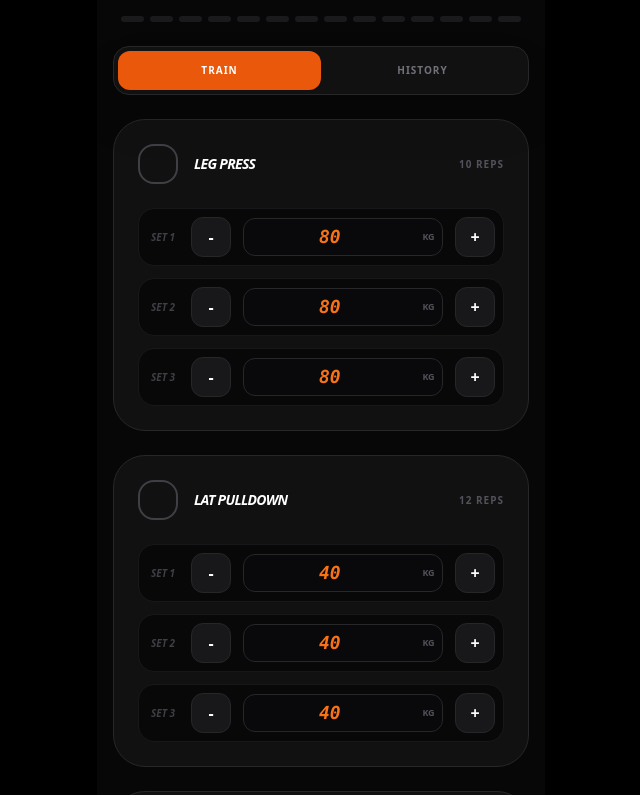
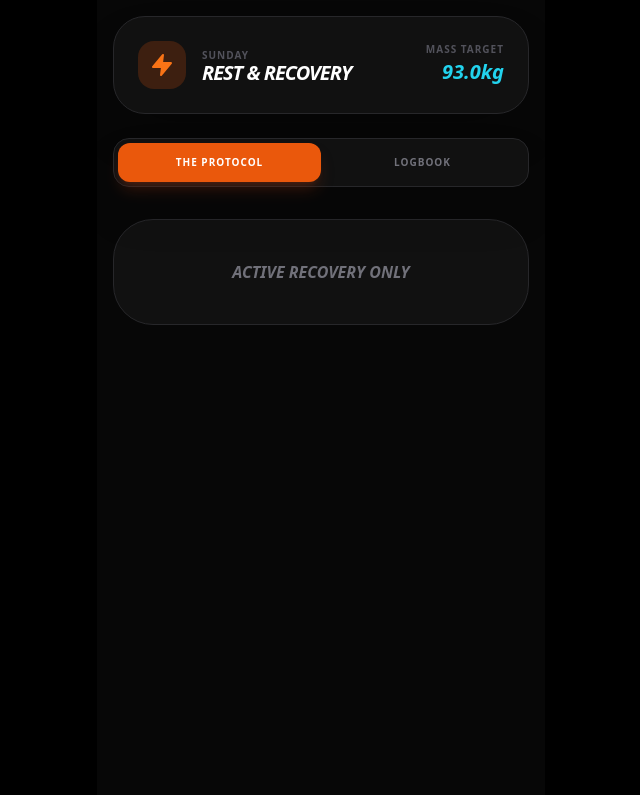
Before and after one commit to srafiq2406teachered-byte/Titan-Tracker, a React (Vite) app: page / in a window 1280 px wide. Shown: the top 795 px of the page, without its empty margins (319-959 px from the left). Built offline with nearby package versions, Linux system fonts and the light colour scheme.

Commit message:
Update App.jsx

```diff
--- a/src/App.jsx
+++ b/src/App.jsx
@@ -1,183 +1,194 @@
-import React, { useState, useEffect, useRef } from 'react';
-import { Plus, Minus, CheckCircle, Clock, TrendingUp, Trophy, BarChart3, Target, Dumbbell, Flame, Scale, Zap, Activity, Heart, Edit3 } from 'lucide-react';
+import React, { useState, useEffect } from 'react';
+import { CheckCircle, Clock, Trophy, BarChart3, Scale, Zap, Flame, Calendar, PieChart, TrendingUp, AlertCircle } from 'lucide-react';
 
 const TitanTracker = () => {
   const [view, setView] = useState('workout');
   const [bodyWeight, setBodyWeight] = useState(() => JSON.parse(localStorage.getItem('titan-bw') || '93.0'));
-  const [minWeight, setMinWeight] = useState(() => JSON.parse(localStorage.getItem('titan-min-bw') || '93.0'));
   const [history, setHistory] = useState(() => JSON.parse(localStorage.getItem('titan-h') || '[]'));
   const [completed, setCompleted] = useState({});
   const [timeLeft, setTimeLeft] = useState(0);
   const [showSummary, setShowSummary] = useState(false);
-  const [heartRate, setHeartRate] = useState(135);
 
-  const workout = [
-    { id: "A1", name: "Leg Press", sets: 3, reps: 10 },
-    { id: "A2", name: "Lat Pulldown", sets: 3, reps: 12 },
-    { id: "B1", name: "Chest Press", sets: 3, reps: 10 },
-    { id: "B2", name: "Seated Leg Curl", sets: 3, reps: 15 },
-    { id: "C1", name: "Cable Row", sets: 3, reps: 12 },
-    { id: "C2", name: "DB Shoulder Press", sets: 3, reps: 12 }
-  ];
-
-  // Initialize Session: Pre-fill with Ghost Weights or Defaults
-  const [session, setSession] = useState(() => {
-    const saved = localStorage.getItem('titan-w-sets');
-    if (saved) return JSON.parse(saved);
-
-    // Default fallback if no history
-    const defaults = { A1: 80, A2: 40, B1: 45, B2: 35, C1: 35, C2: 10 };
-    const initial = {};
-
-    workout.forEach(ex => {
-      const prevSession = JSON.parse(localStorage.getItem('titan-h') || '[]')[0];
-      const prevWeights = prevSession?.sessionData?.[ex.id];
-      // Pre-fill each set with previous data or default
-      initial[ex.id] = prevWeights || Array(ex.sets).fill(defaults[ex.id]);
-    });
-    return initial;
+  // --- 1. PORTFOLIO ANALYTICS LOGIC ---
+  const getVolumeDistribution = () => {
+    const totals = { Push: 0, Pull: 0, Legs: 0 };
+    history.forEach(entry => {
+      const type = entry.split?.split(' ')[0]; // Matches "Push", "Pull", or "Titan" (Legs)
+      const key = type === 'Titan' ? 'Legs' : type;
+      if (totals[key] !== undefined) totals[key] += entry.volume || 0;
     });
 
-  useEffect(() => { localStorage.setItem('titan-w-sets', JSON.stringify(session)); }, [session]);
+    const grandTotal = Object.values(totals).reduce((a, b) => a + b, 0);
+    return Object.entries(totals).map(([name, val]) => ({
+      name,
+      value: val,
+      percentage: grandTotal ? Math.round((val / grandTotal) * 100) : 0
+    }));
+  };
+
+  const portfolio = getVolumeDistribution();
+
+  // --- 2. DYNAMIC WORKOUT SPLIT ---
+  const getWorkoutForDay = () => {
+    const day = new Date().getDay();
+    const splits = {
+      1: { name: "Push Alpha", type: "Push", exercises: [{ id: "P1", name: "Chest Press", sets: 3, reps: 10 }, { id: "P2", name: "DB Shoulder Press", sets: 3, reps: 12 }] },
+      2: { name: "Pull Alpha", type: "Pull", exercises: [{ id: "L1", name: "Lat Pulldown", sets: 3, reps: 12 }, { id: "L2", name: "Cable Row", sets: 3, reps: 12 }] },
+      3: { name: "Titan Legs", type: "Legs", exercises: [{ id: "A1", name: "Leg Press", sets: 4, reps: 10 }, { id: "B2", name: "Seated Leg Curl", sets: 3, reps: 15 }] },
+      4: { name: "Push Beta", type: "Push", exercises: [{ id: "P1", name: "Chest Press", sets: 4, reps: 8 }, { id: "P5", name: "Dips", sets: 3, reps: 10 }] },
+      5: { name: "Pull Beta", type: "Pull", exercises: [{ id: "L4", name: "Pull Ups", sets: 3, reps: 8 }, { id: "L6", name: "Hammer Curls", sets: 3, reps: 12 }] },
+      6: { name: "Titan Legs", type: "Legs", exercises: [{ id: "A1", name: "Leg Press", sets: 3, reps: 12 }, { id: "G2", name: "Leg Extensions", sets: 3, reps: 15 }] },
+      0: { name: "Rest & Recovery", type: "Rest", exercises: [] }
+    };
+    return splits[day] || splits[0];
+  };
+
+  const currentWorkout = getWorkoutForDay();
+  const [session, setSession] = useState(() => JSON.parse(localStorage.getItem('titan-w-sets-v4')) || {});
 
   const updateSetWeight = (exId, setIdx, val) => {
-    const newWeights = [...session[exId]];
-    newWeights[setIdx] = Math.max(0, Math.round((parseFloat(val) || 0) * 10) / 10);
+    const newWeights = [...(session[exId] || [])];
+    newWeights[setIdx] = Math.max(0, parseFloat(val) || 0);
     setSession({ ...session, [exId]: newWeights });
   };
 
-  const adjustSetWeight = (exId, setIdx, delta) => {
-    const newWeights = [...session[exId]];
-    newWeights[setIdx] = Math.max(0, (newWeights[setIdx] || 0) + delta);
-    setSession({ ...session, [exId]: newWeights });
-  };
+  const calcVol = () => currentWorkout.exercises.reduce((acc, ex) =>
+    completed[ex.id] ? acc + (session[ex.id]?.reduce((sum, w) => sum + (w * ex.reps), 0) || 0) : acc, 0
+  );
 
-  const calcVol = () => workout.reduce((acc, ex) => {
-    if (!completed[ex.id]) return acc;
-    const exVolume = session[ex.id].reduce((sum, w) => sum + (w * ex.reps), 0);
-    return acc + exVolume;
-  }, 0);
-
-  const save = () => {
+  const saveWorkout = () => {
     const v = calcVol(); if (v === 0) return;
-    const entry = {
-      date: new Date().toLocaleDateString('en-GB', {day:'2-digit', month:'short'}),
-      volume: v,
-      calories: Math.round((bodyWeight * 4.2) + (v/1000 * 28)),
-      bw: bodyWeight,
-      hr: heartRate,
-      sessionData: session,
-      ts: new Date().toISOString(),
-      id: Date.now()
-    };
+    const entry = { type: 'lift', split: currentWorkout.name, volume: v, calories: Math.round((bodyWeight * 4.2) + (v/1000 * 28)), bw: bodyWeight, ts: new Date().toISOString(), id: Date.now() };
     setHistory([entry, ...history].slice(0, 30));
     localStorage.setItem('titan-h', JSON.stringify([entry, ...history]));
     setShowSummary(true);
   };
 
-  useEffect(() => { if (timeLeft > 0) { const t = setTimeout(() => setTimeLeft(timeLeft - 1), 1000); return () => clearTimeout(t); } }, [timeLeft]);
+  // Haptics & Timer Logic
+  useEffect(() => {
+    if (timeLeft === 1 && "vibrate" in navigator) navigator.vibrate([200, 100, 200]);
+    if (timeLeft > 0) { const t = setTimeout(() => setTimeLeft(timeLeft - 1), 1000); return () => clearTimeout(t); }
+  }, [timeLeft]);
 
   return (
-    <div className="max-w-md mx-auto min-h-screen bg-[#070707] text-white p-4 font-sans pb-32">
-      {/* Activity Bar */}
-      <div className="flex justify-center gap-1.5 mb-6 px-2 opacity-60">
-        {[...Array(14)].map((_, i) => {
-          const d = new Date(); d.setDate(d.getDate() - (13 - i));
-          const active = history.some(h => new Date(h.ts).toDateString() === d.toDateString());
-          return <div key={i} className={`h-1.5 flex-1 rounded-full ${active ? 'bg-orange-500 shadow-[0_0_8px_orange]' : 'bg-zinc-800'}`}></div>
-        })}
+    <div className="max-w-md mx-auto min-h-screen bg-[#070707] text-white p-4 font-sans pb-32 selection:bg-orange-500">
+
+      {/* 3. THE MUSCLE PORTFOLIO HEADER (HISTORY VIEW ONLY) */}
+      {view === 'history' && (
+        <div className="bg-[#111] p-6 rounded-[32px] mb-6 border border-zinc-800 shadow-2xl animate-in fade-in zoom-in duration-500">
+          <div className="flex items-center gap-2 mb-6 text-[10px] font-black uppercase text-zinc-500 tracking-[0.2em]">
+            <PieChart size={14} className="text-orange-500" /> Muscle Asset Allocation
+          </div>
+          <div className="flex items-end justify-around gap-2 h-24 mb-4">
+            {portfolio.map((group) => (
+              <div key={group.name} className="flex flex-col items-center flex-1 gap-2">
+                <div
+                  className={`w-full rounded-t-xl transition-all duration-1000 ${group.name === 'Push' ? 'bg-orange-500 shadow-[0_0_15px_rgba(234,88,12,0.3)]' : group.name === 'Pull' ? 'bg-cyan-500' : 'bg-zinc-700'}`}
+                  style={{ height: `${Math.max(group.percentage, 10)}%` }}
+                ></div>
+                <span className="text-[9px] font-black uppercase text-zinc-600 tracking-tighter">{group.name}</span>
+                <span className="text-[10px] font-mono font-bold text-white">{group.percentage}%</span>
+              </div>
+            ))}
+          </div>
+          {portfolio.some(p => p.percentage > 60) && (
+            <div className="flex items-center gap-2 mt-4 p-3 bg-orange-950/20 rounded-xl border border-orange-900/30 text-[9px] text-orange-400 font-bold uppercase italic">
+              <AlertCircle size={12} /> Portfolio Overweight: Adjust Split Balance
+            </div>
+          )}
+        </div>
+      )}
+
+      {/* Main Stats Header */}
+      <div className="bg-[#111] p-6 rounded-[32px] mb-6 border border-zinc-800 flex justify-between items-center shadow-2xl">
+        <div className="flex items-center gap-4">
+          <div className="h-12 w-12 rounded-2xl bg-orange-600/20 flex items-center justify-center text-orange-500"><Zap size={24} fill="currentColor"/></div>
+          <div>
+            <p className="text-[10px] font-black uppercase text-zinc-600 tracking-widest">{new Date().toLocaleDateString('en-GB', { weekday: 'long' })}</p>
+            <h2 className="text-xl font-black italic uppercase tracking-tighter leading-none">{currentWorkout.name}</h2>
+          </div>
+        </div>
+        <div className="text-right">
+          <p className="text-[10px] font-black uppercase text-zinc-600 tracking-widest leading-none mb-1">Mass Target</p>
+          <p className="text-xl font-black italic text-cyan-400">93.0kg</p>
+        </div>
       </div>
 
-      <nav className="flex bg-[#111] rounded-2xl p-1 mb-6 border border-zinc-800 sticky top-4 z-30 shadow-2xl">
-        <button onClick={()=>setView('workout')} className={`flex-1 py-3 rounded-xl text-[10px] font-black uppercase tracking-widest transition-all ${view==='workout'?'bg-orange-600 text-white':'text-zinc-500'}`}>Train</button>
-        <button onClick={()=>setView('history')} className={`flex-1 py-3 rounded-xl text-[10px] font-black uppercase tracking-widest transition-all ${view==='history'?'bg-cyan-600 text-white':'text-zinc-500'}`}>History</button>
+      <nav className="flex bg-[#111] rounded-2xl p-1 mb-8 border border-zinc-800 sticky top-4 z-30 shadow-2xl backdrop-blur-md">
+        <button onClick={()=>setView('workout')} className={`flex-1 py-3 rounded-xl text-[10px] font-black uppercase tracking-widest transition-all ${view==='workout'?'bg-orange-600 text-white shadow-lg shadow-orange-900/40':'text-zinc-500'}`}>The Protocol</button>
+        <button onClick={()=>setView('history')} className={`flex-1 py-3 rounded-xl text-[10px] font-black uppercase tracking-widest transition-all ${view==='history'?'bg-cyan-600 text-white shadow-lg shadow-cyan-900/40':'text-zinc-500'}`}>Logbook</button>
       </nav>
 
-      {view === 'workout' ? (
+      {view === 'workout' && (
         <div className="space-y-6">
-          {workout.map((ex) => (
-            <div key={ex.id} className={`rounded-[32px] border transition-all duration-300 ${completed[ex.id] ? 'opacity-30 bg-black border-zinc-900' : 'bg-[#111] border-zinc-800'}`}>
+          {currentWorkout.exercises.length > 0 ? (
+            currentWorkout.exercises.map((ex) => (
+              <div key={ex.id} className={`rounded-[32px] border transition-all duration-300 ${completed[ex.id] ? 'opacity-30 bg-black border-zinc-900' : 'bg-[#111] border-zinc-800 shadow-lg'}`}>
                 <div className="p-6">
                   <div className="flex justify-between items-center mb-6" onClick={()=>{setCompleted({...completed,[ex.id]:!completed[ex.id]}); if(!completed[ex.id]) setTimeLeft(60);}}>
                      <div className="flex gap-4 items-center">
-                      <div className={`h-10 w-10 rounded-2xl border-2 flex items-center justify-center transition-all ${completed[ex.id]?'bg-orange-500 border-orange-500':'border-zinc-700'}`}>{completed[ex.id]&&<CheckCircle size={20}/>}</div>
-                      <h3 className="font-black text-sm uppercase italic tracking-tighter">{ex.name}</h3>
+                        <div className={`h-10 w-10 rounded-2xl border-2 flex items-center justify-center transition-all ${completed[ex.id]?'bg-orange-500 border-orange-500 shadow-lg shadow-orange-500/30':'border-zinc-700'}`}>{completed[ex.id]&&<CheckCircle size={20}/>}</div>
+                        <h3 className="font-black text-sm uppercase italic tracking-tighter leading-none">{ex.name}</h3>
                      </div>
-                   <span className="text-[10px] text-zinc-600 font-bold uppercase tracking-widest">{ex.reps} REPS</span>
                   </div>
-
-                {/* Individual Set Controls */}
                   <div className="space-y-3">
-                  {session[ex.id].map((weight, idx) => (
+                    {(session[ex.id] || Array(ex.sets).fill(40)).map((weight, idx) => (
                       <div key={idx} className="flex items-center gap-3 bg-black/50 p-2 rounded-2xl border border-zinc-900">
-                      <span className="text-[10px] font-black text-zinc-700 w-8 text-center italic">SET {idx+1}</span>
-                      <button onClick={()=>adjustSetWeight(ex.id, idx, -2.5)} className="w-10 h-10 bg-zinc-900 rounded-xl font-bold border border-zinc-800">-</button>
-                      <div className="flex-1 flex items-center justify-center bg-zinc-950 rounded-xl border border-zinc-800 overflow-hidden px-2">
-                        <input
-                          type="number"
-                          step="0.1"
-                          value={weight}
-                          onChange={(e) => updateSetWeight(ex.id, idx, e.target.value)}
-                          className="w-full bg-transparent text-center font-mono font-black italic text-lg text-orange-500 focus:outline-none py-1"
-                        />
-                        <span className="text-[9px] text-zinc-600 font-bold uppercase tracking-tighter">kg</span>
+                        <span className="text-[10px] font-black text-zinc-700 w-10 text-center italic">SET {idx+1}</span>
+                        <div className="flex-1 flex items-center justify-center bg-zinc-950 rounded-xl border border-zinc-800 px-2">
+                          <input type="number" step="0.1" value={weight} onChange={(e) => updateSetWeight(ex.id, idx, e.target.value)} className="w-full bg-transparent text-center font-mono font-black italic text-lg text-orange-500 focus:outline-none py-1" />
                         </div>
-                      <button onClick={()=>adjustSetWeight(ex.id, idx, 2.5)} className="w-10 h-10 bg-zinc-900 rounded-xl font-bold border border-zinc-800">+</button>
                       </div>
                     ))}
                   </div>
                 </div>
               </div>
-          ))}
-
-          <div className="bg-[#111] p-6 rounded-[32px] border border-zinc-800">
-            <div className="flex justify-between mb-4"><span className="text-[10px] font-black uppercase text-zinc-500 tracking-widest italic flex items-center gap-2"><Scale size={14}/> Body Weight</span><span className="font-black italic text-cyan-400">{bodyWeight}kg</span></div>
-            <div className="flex gap-2">
-              <button onClick={()=>setBodyWeight(Math.round((bodyWeight-0.1)*10)/10)} className="flex-1 bg-zinc-900 py-3 rounded-xl border border-zinc-800 font-bold">- 0.1</button>
-              <button onClick={()=>setBodyWeight(Math.round((bodyWeight+0.1)*10)/10)} className="flex-1 bg-zinc-900 py-3 rounded-xl border border-zinc-800 font-bold">+ 0.1</button>
+            ))
+          ) : (
+             <div className="bg-[#111] p-10 rounded-[40px] border border-zinc-800 text-center space-y-4">
+                <p className="font-black italic uppercase text-zinc-500">Active Recovery Only</p>
              </div>
-          </div>
-
-          <button onClick={save} className="w-full mt-6 bg-gradient-to-r from-orange-600 to-orange-500 text-white py-6 rounded-[32px] font-black uppercase italic tracking-tighter shadow-2xl shadow-orange-600/30 active:scale-95 transition-all">End Protocol</button>
-        </div>
-      ) : (
-        <div className="space-y-4">
-          <div className="bg-[#111] p-8 rounded-[40px] border border-zinc-800 text-center">
-            <p className="text-[10px] font-black uppercase text-zinc-500 mb-2 italic tracking-[0.3em]">Mass PB</p>
-            <p className="text-7xl font-black italic text-cyan-500 leading-none">{minWeight}<span className="text-xl text-zinc-300 ml-1">KG</span></p>
-          </div>
-          {history.map(e => (
-            <div key={e.id} className="bg-[#111] border border-zinc-900 p-6 rounded-[32px] flex justify-between items-center group">
-              <div>
-                <p className="text-[10px] text-zinc-600 font-black mb-1 uppercase tracking-widest">{e.date}</p>
-                <p className="text-2xl font-black italic text-white tracking-tighter">{e.volume.toLocaleString()}<span className="text-xs text-cyan-500 ml-1">kg</span></p>
-                <p className="text-[9px] text-zinc-700 uppercase font-bold mt-2">Weight: {e.bw}kg</p>
-              </div>
-              <div className="text-right">
-                <div className="text-orange-500 font-black italic text-2xl flex items-center justify-end gap-1 mb-1 leading-none"><Flame size={18} fill="currentColor" />{e.calories}</div>
-                <span className="text-[8px] text-zinc-700 font-black uppercase">kcal Burned</span>
-              </div>
-            </div>
-          ))}
+          )}
+          {currentWorkout.exercises.length > 0 && <button onClick={saveWorkout} className="w-full bg-orange-600 text-white py-6 rounded-[32px] font-black uppercase italic tracking-tighter shadow-2xl shadow-orange-900/30 active:scale-95 transition-all">Submit Session</button>}
         </div>
       )}
 
-      {/* Timer Overlay */}
+      {view === 'history' && (
+        <div className="space-y-3 animate-in slide-in-from-bottom duration-500">
+          {history.length > 0 ? history.map(e => (
+            <div key={e.id} className="bg-[#111] border border-zinc-900 p-5 rounded-[24px] flex justify-between items-center group active:scale-[0.98] transition-all">
+              <div>
+                <p className="text-[9px] text-zinc-600 font-black mb-1 uppercase italic tracking-widest">{e.split}</p>
+                <p className="text-xl font-black italic text-white tracking-tighter">{e.volume?.toLocaleString()}<span className="text-xs text-cyan-500 ml-1">kg</span></p>
+              </div>
+              <div className="text-right">
+                <div className="text-orange-500 font-black italic text-xl flex items-center gap-1 leading-none"><Flame size={16} fill="currentColor" />{e.calories}</div>
+                <span className="text-[8px] text-zinc-700 font-black uppercase tracking-widest">Kcal Destroyed</span>
+              </div>
+            </div>
+          )) : (
+            <div className="text-center py-20 opacity-20 italic font-black uppercase tracking-[0.4em]">Empty Portfolio</div>
+          )}
+        </div>
+      )}
+
+      {/* Modern Floating Timer with Pulse */}
       {timeLeft > 0 && (
-        <div className="fixed bottom-10 left-1/2 -translate-x-1/2 bg-white text-black rounded-3xl px-12 py-5 shadow-2xl flex items-center gap-6 z-50 font-mono font-black italic text-5xl tracking-tighter border-4 border-black animate-pulse">
+        <div className="fixed bottom-12 left-1/2 -translate-x-1/2 bg-white text-black rounded-[24px] px-10 py-5 shadow-2xl flex items-center gap-6 z-50 font-mono font-black italic text-5xl tracking-tighter border-4 border-black animate-pulse">
           <Clock size={32} /> {timeLeft}
         </div>
       )}
 
-      {/* Success Modal */}
       {showSummary && (
-        <div className="fixed inset-0 bg-black/95 z-50 flex items-center justify-center p-6 text-center animate-in zoom-in duration-300">
-          <div className="bg-[#111] border border-zinc-800 rounded-[48px] p-10 w-full">
-            <Trophy size={60} className="text-cyan-500 mx-auto mb-6" />
-            <h2 className="text-3xl font-black italic uppercase text-white leading-none">Mission<br/>Complete</h2>
-            <p className="text-5xl font-mono font-black italic text-cyan-400 mt-8 leading-none">{calcVol().toLocaleString()}kg</p>
-            <p className="text-orange-500 font-black italic text-xl mt-4 tracking-widest leading-none">+{Math.round((bodyWeight * 4.2) + (calcVol()/1000 * 28))} KCAL</p>
-            <button onClick={()=>{setShowSummary(false);setCompleted({});setView('history');}} className="w-full mt-12 bg-white text-black font-black py-5 rounded-[24px] uppercase italic tracking-tighter">View Trends</button>
+        <div className="fixed inset-0 bg-black/98 z-50 flex items-center justify-center p-6 text-center animate-in zoom-in duration-300">
+          <div className="bg-[#111] border border-orange-600/30 rounded-[48px] p-10 w-full shadow-[0_0_80px_rgba(234,88,12,0.1)]">
+            <Trophy size={60} className="text-cyan-500 mx-auto mb-6 drop-shadow-[0_0_15px_rgba(6,182,212,0.5)]" />
+            <h2 className="text-3xl font-black italic uppercase text-white leading-tight">Titan Session<br/>Submitted</h2>
+            <div className="my-8 py-6 bg-black rounded-3xl border border-zinc-800">
+              <p className="text-[9px] text-zinc-600 font-black uppercase tracking-widest mb-1 italic">Total Tonnage</p>
+              <p className="text-5xl font-mono font-black italic text-cyan-400 leading-none">{calcVol().toLocaleString()}kg</p>
+            </div>
+            <button onClick={()=>{setShowSummary(false);setCompleted({});setView('history');}} className="w-full bg-white text-black font-black py-5 rounded-[24px] uppercase italic tracking-tighter active:scale-95 transition-all">Review Distribution</button>
           </div>
         </div>
       )}
```
Lines whose indentation alone changed are shown as unchanged.
